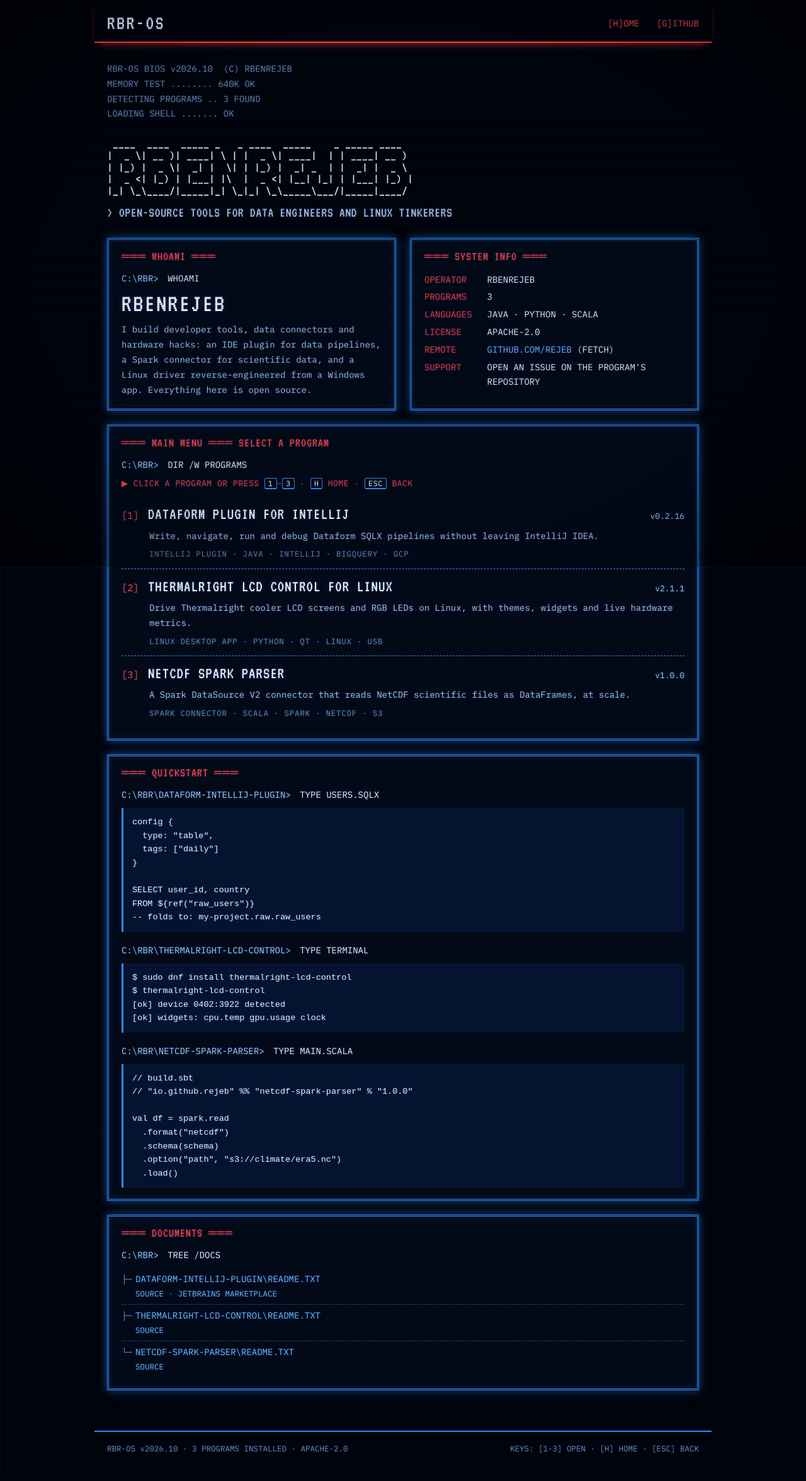
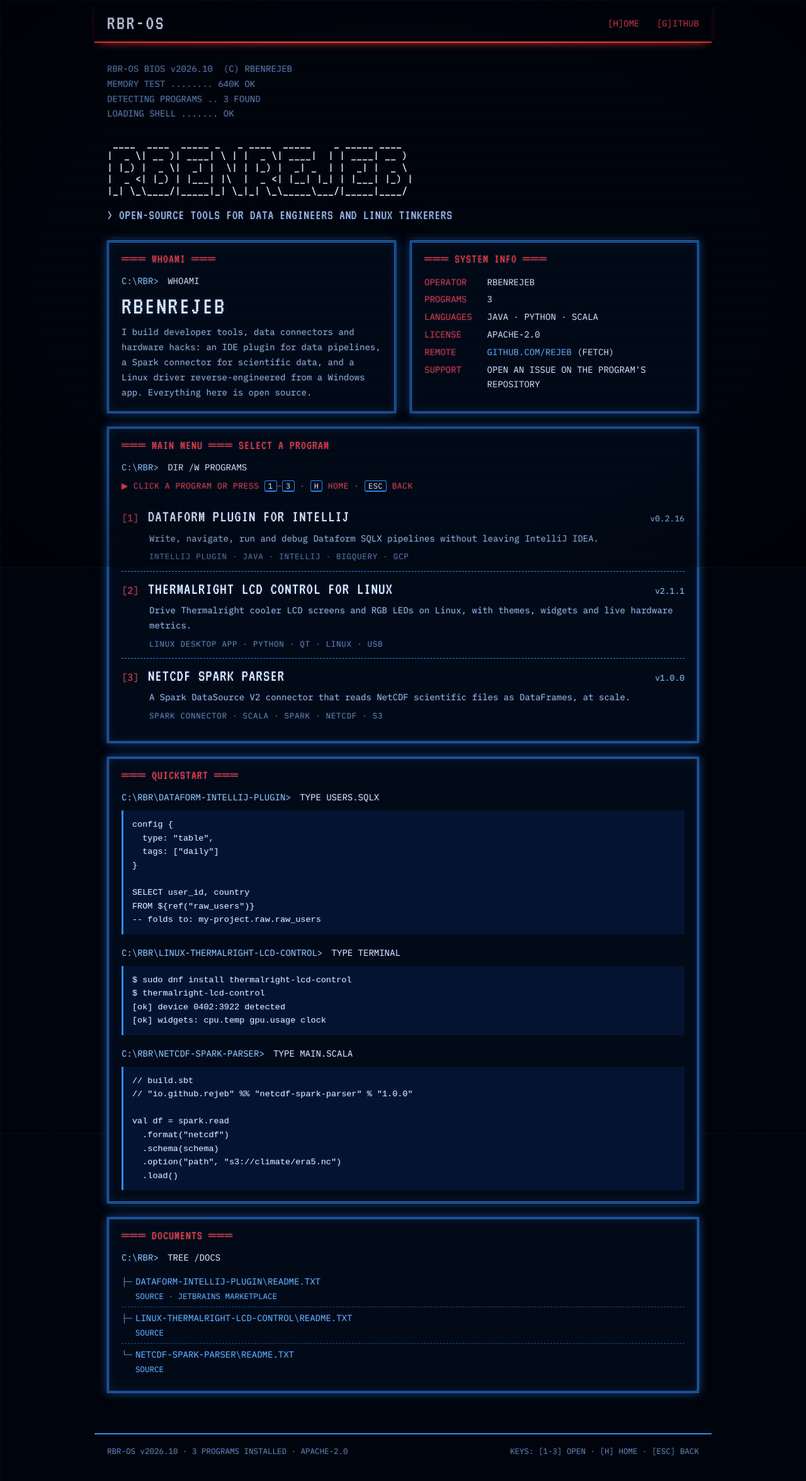
Before and after one commit to rejeb/rejeb.github.io, a Jekyll site: the page built from index.html, in a window 1280 px wide. Shown: the whole page at 63% size. Built offline with Jekyll 4.4.1, drawn with Linux system fonts in a browser that asks for light colours.

Commit message:
Update site layout and add other sections.

```diff
--- a/_data/projects.yml
+++ b/_data/projects.yml
@@ -38,8 +38,8 @@
     SELECT user_id, country
     FROM ${ref("raw_users")}
     -- folds to: my-project.raw.raw_users
-- slug: thermalright-lcd-control
-  dir: thermalright-lcd-control
+- slug: linux-thermalright-lcd-control
+  dir: linux-thermalright-lcd-control
   name: Thermalright LCD Control For Linux
   short: TR
   color: "#e11d48"
@@ -51,8 +51,8 @@
   category: UtilitiesApplication
   os: Linux (Fedora, Debian, Ubuntu)
   language: Python
-  image: /assets/img/og/og-thermalright-lcd-control.png
-  url: /thermalright-lcd-control
+  image: /assets/img/og/og-linux-thermalright-lcd-control.png
+  url: /linux-thermalright-lcd-control
   repo: https://github.com/rejeb/thermalright-lcd-control
   screenshots:
     - src: /assets/img/tr-device-configuration.webp
--- a/assets/site.css
+++ b/assets/site.css
@@ -40,7 +40,7 @@
 .js .screen { opacity: 0; transition: opacity .4s; }
 .js .screen.on { opacity: 1; }
 
-.logo { font: 600 15px/1.25 var(--mono); color: var(--fg); text-shadow: 0 0 10px var(--glow); margin: 26px 0 10px; overflow-x: auto; white-space: pre; }
+.logo { font: 600 15px/1.25 var(--mono); color: var(--fg); text-shadow: 0 0 10px var(--glow); margin: 26px 0 10px; padding-bottom: 4px; overflow: hidden; white-space: pre; font-size: min(15px, 2.45vw); }
 .sub { font: 22px/1.3 var(--pixel); letter-spacing: .03em; margin: 0 0 26px; color: var(--soft); }
 .cur { color: var(--hi); }
 .cur { animation: blink 1s steps(1) infinite; } @keyframes blink { 50% { opacity: 0; } }
@@ -166,7 +166,6 @@
 
 /* phone width: banner scales to fit, menu entries stay on one line */
 @media (max-width: 600px) {
-  .logo { font-size: clamp(6px, 2.45vw, 15px); overflow: hidden; }
   .menu a { flex-wrap: nowrap; gap: 10px; }
   .menu .n { font-size: 22px; flex: 1; min-width: 0; }
   .menu .v { margin-left: 0; }
```
Also changed, not shown: thermalright-lcd-control/index.md (deleted, +0 -38 lines).
